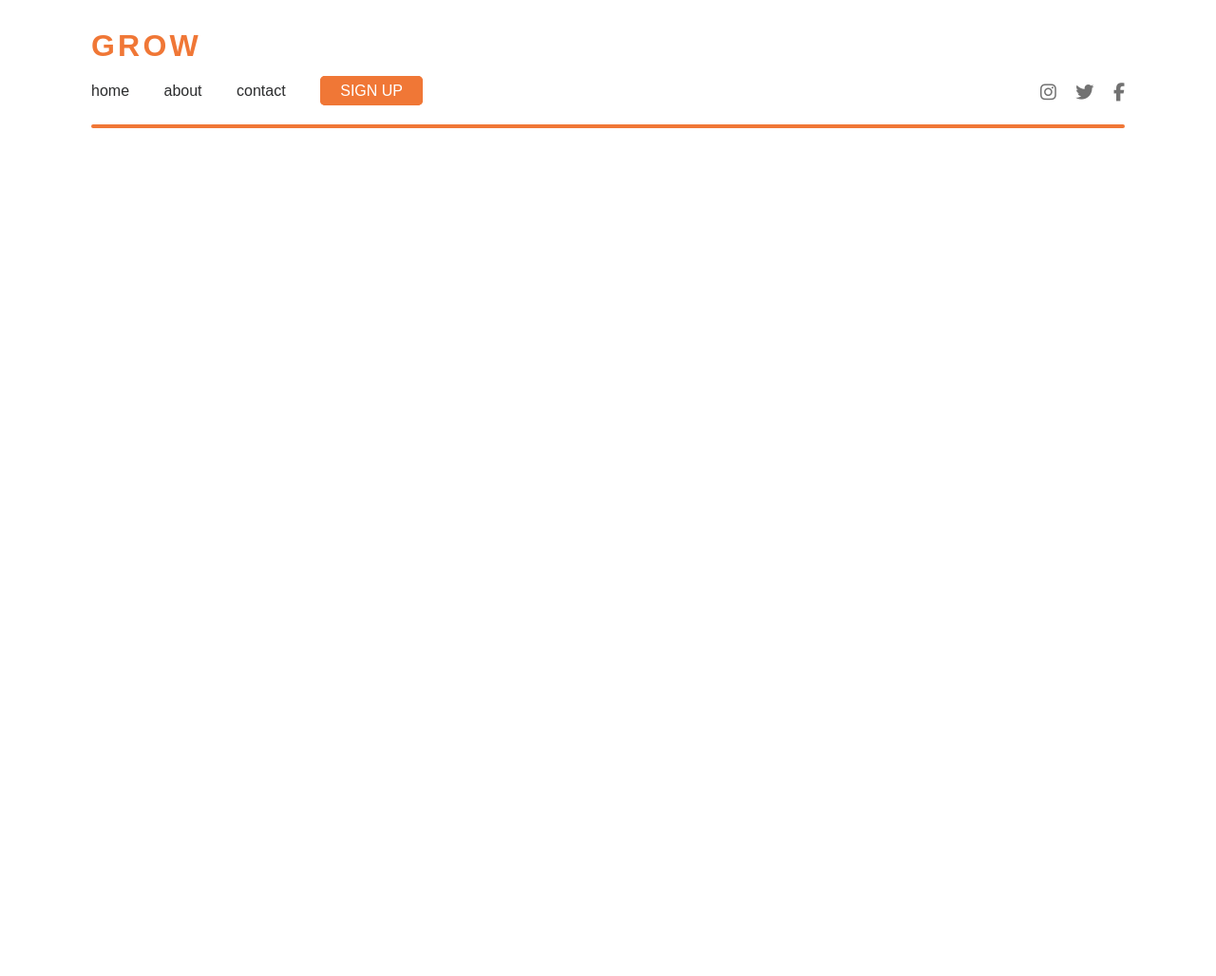
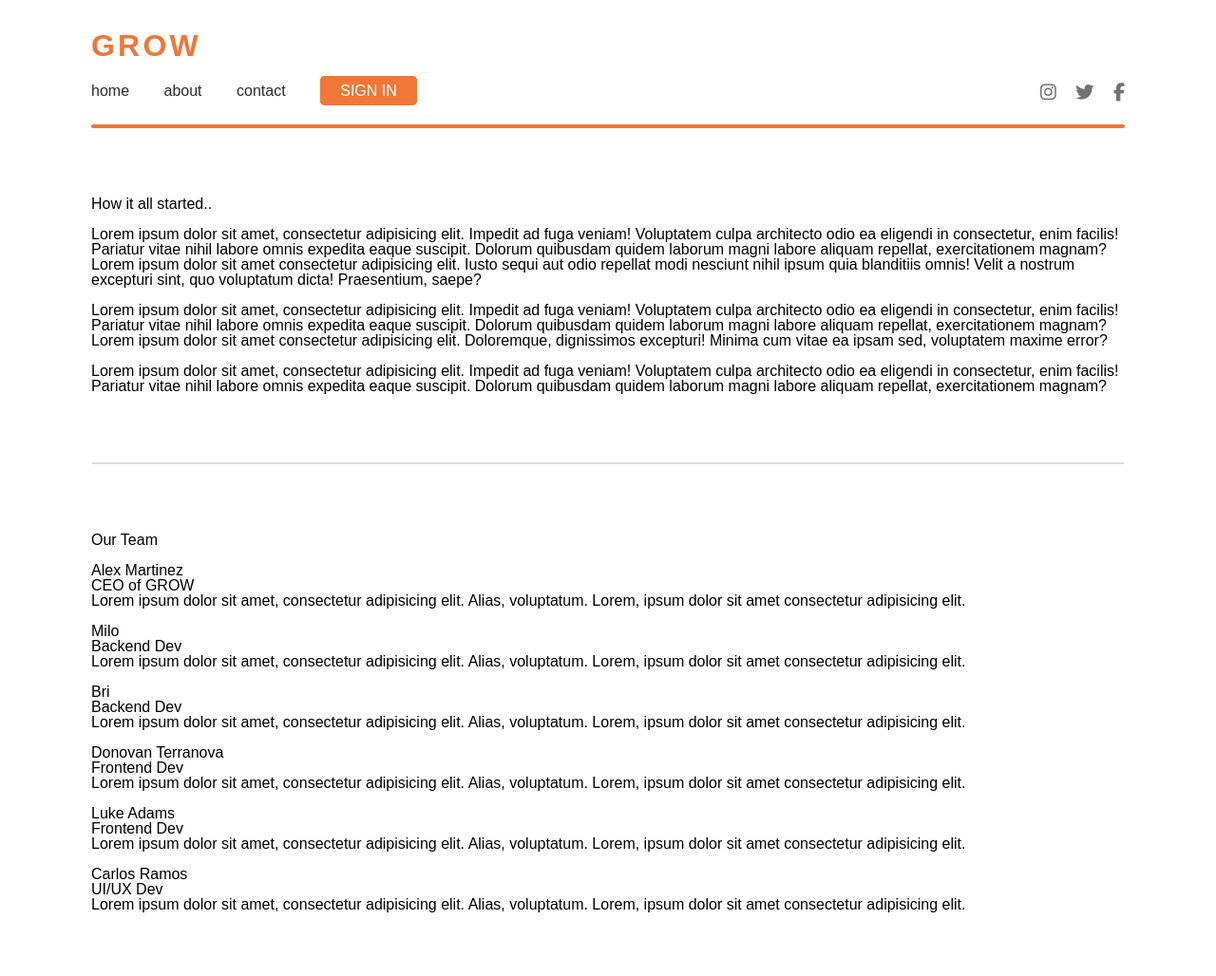
Before and after one commit to African-Marketplace-BWPT/Marketing-Page, a plain HTML site: page about.html in a window 1280 px wide. Shown: the whole page at 95% size. Before the commit the page ends 800 px from the top, so only its background shows below. Drawn offline with Linux system fonts and the light colour scheme.

Commit message:
added sign in button on both pages navbar

```diff
--- a/about.html
+++ b/about.html
@@ -27,7 +27,7 @@
         <a href="index.html">Home</a>
         <a href="/about.html">About</a>
         <a href="#">Contact</a>
-        <a href="#">sign up</a>
+        <a href="#">sign in</a>
       </ul>
     </nav>
     <!-- Social media links -->
@@ -43,7 +43,60 @@
 
   <!-- main -->
   <main>
+    <!-- About the company -->
+  <section class="about-banner">
+    <h3>How it all started..</h3>
+    <img src="" alt="">
+    <p>Lorem ipsum dolor sit amet, consectetur adipisicing elit. Impedit ad fuga veniam! Voluptatem culpa architecto odio ea eligendi in consectetur, enim facilis! Pariatur vitae nihil labore omnis expedita eaque suscipit. Dolorum quibusdam quidem laborum magni labore aliquam repellat, exercitationem magnam? Lorem ipsum dolor sit amet consectetur adipisicing elit. Iusto sequi aut odio repellat modi nesciunt nihil ipsum quia blanditiis omnis! Velit a nostrum excepturi sint, quo voluptatum dicta! Praesentium, saepe?</p><br>
 
+    <p>Lorem ipsum dolor sit amet, consectetur adipisicing elit. Impedit ad fuga veniam! Voluptatem culpa architecto odio ea eligendi in consectetur, enim facilis! Pariatur vitae nihil labore omnis expedita eaque suscipit. Dolorum quibusdam quidem laborum magni labore aliquam repellat, exercitationem magnam? Lorem ipsum dolor sit amet consectetur adipisicing elit. Doloremque, dignissimos excepturi! Minima cum vitae ea ipsam sed, voluptatem maxime error?</p> <br>
+
+    <p>Lorem ipsum dolor sit amet, consectetur adipisicing elit. Impedit ad fuga veniam! Voluptatem culpa architecto odio ea eligendi in consectetur, enim facilis! Pariatur vitae nihil labore omnis expedita eaque suscipit. Dolorum quibusdam quidem laborum magni labore aliquam repellat, exercitationem magnam?</p>
+  </section>
+
+  <hr>
+
+  <section class="team">
+    <h3>Our Team</h3>
+    <div class="team-cards">
+      <div class="card">
+        <img src="" alt="">
+        <h4 class="name">Alex Martinez</h4>
+        <p class="position">CEO of GROW</p>
+        <p>Lorem ipsum dolor sit amet, consectetur adipisicing elit. Alias, voluptatum. Lorem, ipsum dolor sit amet consectetur adipisicing elit.</p>
+      </div>
+      <div class="card">
+        <img src="" alt="">
+        <h4 class="name">Milo</h4>
+        <p class="position">Backend Dev</p>
+        <p>Lorem ipsum dolor sit amet, consectetur adipisicing elit. Alias, voluptatum. Lorem, ipsum dolor sit amet consectetur adipisicing elit.</p>
+      </div>
+      <div class="card">
+        <img src="" alt="">
+        <h4 class="name">Bri</h4>
+        <p class="position">Backend Dev</p>
+        <p>Lorem ipsum dolor sit amet, consectetur adipisicing elit. Alias, voluptatum. Lorem, ipsum dolor sit amet consectetur adipisicing elit.</p>
+      </div>
+      <div class="card">
+        <img src="" alt="">
+        <h4 class="name">Donovan Terranova</h4>
+        <p class="position">Frontend Dev</p>
+        <p>Lorem ipsum dolor sit amet, consectetur adipisicing elit. Alias, voluptatum. Lorem, ipsum dolor sit amet consectetur adipisicing elit.</p>
+      </div>
+      <div class="card">
+        <img src="" alt="">
+        <h4 class="name">Luke Adams</h4>
+        <p class="position">Frontend Dev</p>
+        <p>Lorem ipsum dolor sit amet, consectetur adipisicing elit. Alias, voluptatum. Lorem, ipsum dolor sit amet consectetur adipisicing elit.</p>
+      </div>
+      <div class="card">
+        <img src="" alt="">
+        <h4 class="name">Carlos Ramos</h4>
+        <p class="position">UI/UX Dev</p>
+        <p>Lorem ipsum dolor sit amet, consectetur adipisicing elit. Alias, voluptatum. Lorem, ipsum dolor sit amet consectetur adipisicing elit.</p>
+      </div>
+    </div>
+  </section>
 
   </main>
 
--- a/script.js
+++ b/script.js
@@ -1,4 +1,3 @@
-
 // Toggle
 
 const menu = document.querySelector('#mobile-menu');
@@ -26,6 +25,7 @@ links.addEventListener('click', function() {
   menuLinks.classList.remove('active');
   overlay.classList.remove('on');
 });
+
 
 // Reviews functionality
 
```
Also changed, not shown: index.html (+3 -3 lines).
